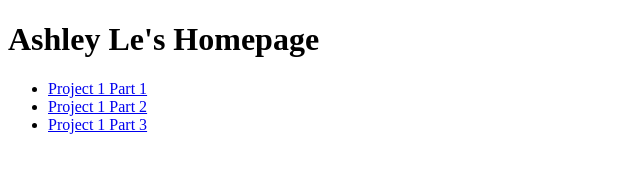
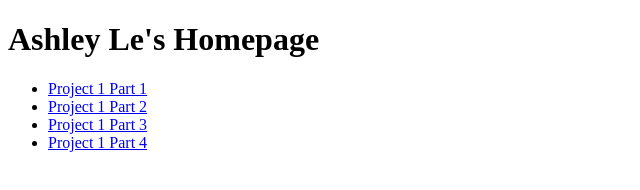
Before and after one commit to awesome-name-here/awesome-name-here.github.io, a plain HTML site: page index.html in a window 1280 px wide. Shown: the whole page, without its empty margins (0-640 px from the left). Drawn offline with Linux system fonts and the light colour scheme.

Commit message:
Uploaded Project 1 Part 4

```diff
--- a/index.html
+++ b/index.html
@@ -9,6 +9,7 @@
 			<li><a href="https://awesome-name-lol.github.io/project1part1.html">Project 1 Part 1</a></li>
 			<li><a href="https://awesome-name-lol.github.io/DESN340_P1_Part2_LeAshley/project1part2.html">Project 1 Part 2</a></li>
 			<li><a href="https://awesome-name-lol.github.io/DESN340_P1_Part3_LeAshley/project1part3.html">Project 1 Part 3</a></li>
+			<li><a href="https://awesome-name-lol.github.io/DESN340_P1_Part4_LeAshley/project1part4.html">Project 1 Part 4</a></li>
 		</ul>
 		<!--body text here-->
 	</body>
```
